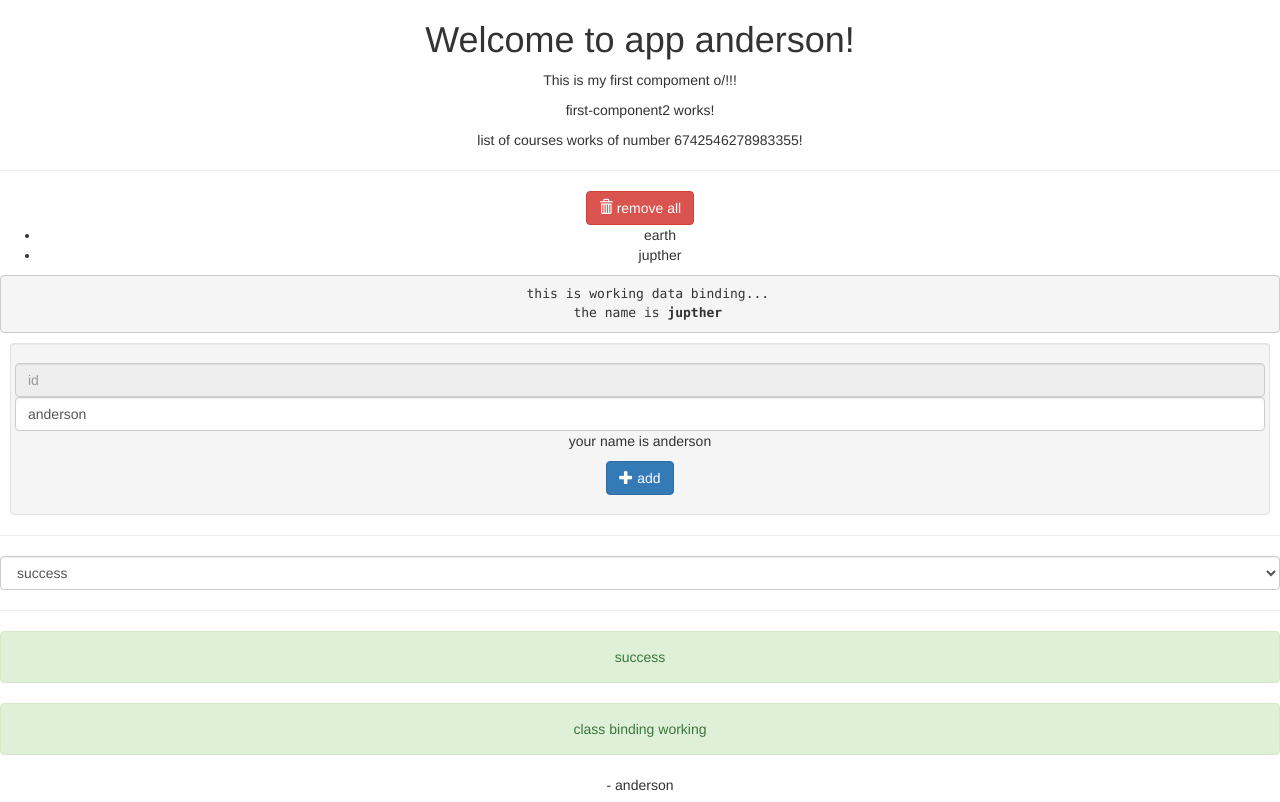
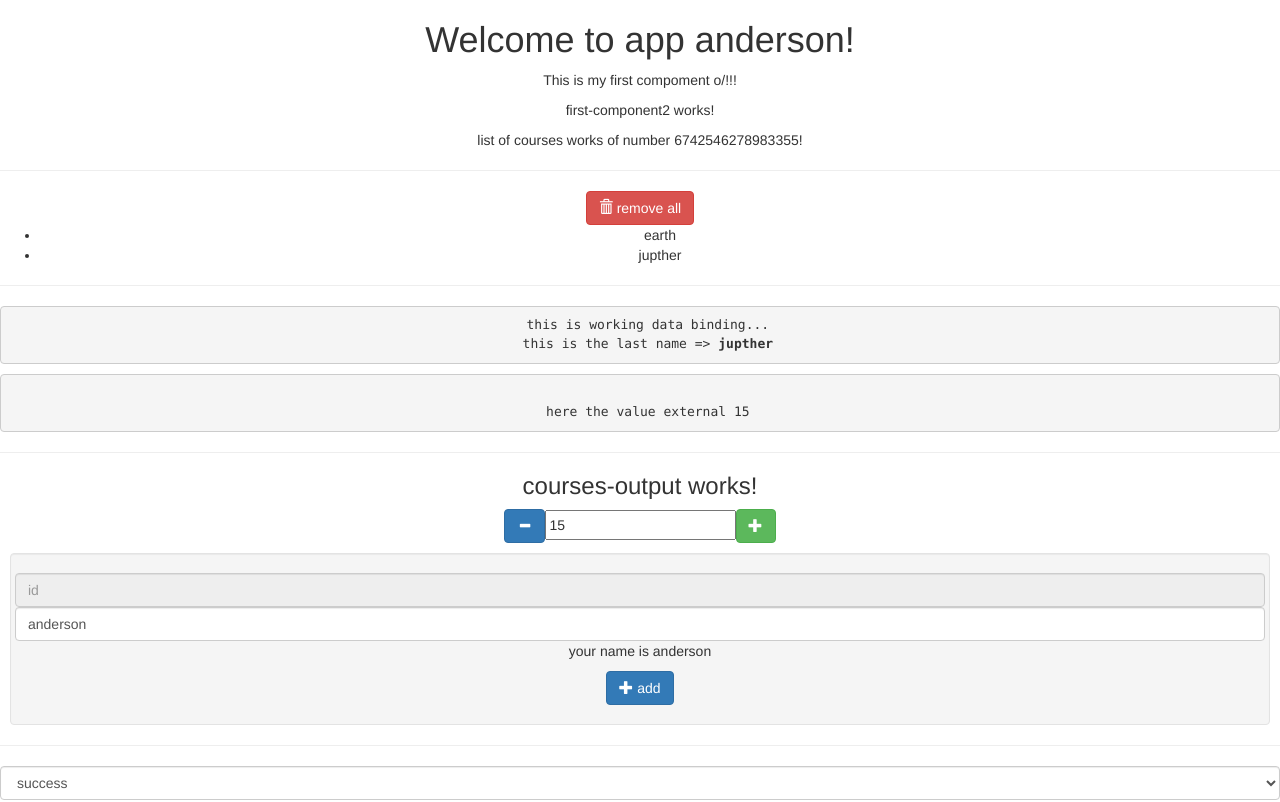
Before and after one commit to aasf86/angular2-geochurch, an Angular app: page / in a window 1280 px wide. Shown: the top 802 px of the page. Built offline with nearby package versions, Linux system fonts and the light colour scheme.

Commit message:
event binding output

```diff
--- a/src/app/courses/courses-binding/courses-binding.component.html
+++ b/src/app/courses/courses-binding/courses-binding.component.html
@@ -1,7 +1,7 @@
 <div >
   <pre>
   this is working data binding...
-  the name is <strong>{{name}}</strong>
+  this is the last name => <strong>{{name}}</strong>
 </pre>
 
 </div>
--- a/src/app/courses/courses-output/courses-output.component.html
+++ b/src/app/courses/courses-output/courses-output.component.html
@@ -1,3 +1,12 @@
-<p>
-  courses-output works!
-</p>
+<div>
+  <h3>courses-output works!</h3>
+
+  <button class="btn btn-primary" (click)="minus()">
+      <i class="glyphicon glyphicon-minus"></i>
+  </button>
+  <input type="number" [value]="value" class="" readonly style="padding: 3px;">
+  <button class="btn btn-success" (click)="more()">
+      <i class="glyphicon glyphicon-plus"></i>
+  </button>
+
+</div>
--- a/src/app/courses/courses-output/courses-output.component.ts
+++ b/src/app/courses/courses-output/courses-output.component.ts
@@ -1,4 +1,4 @@
-import { Component, OnInit } from '@angular/core';
+import { Component, OnInit, Input, Output, EventEmitter } from '@angular/core';
 
 @Component({
   selector: 'app-courses-output',
@@ -7,9 +7,27 @@ import { Component, OnInit } from '@angular/core';
 })
 export class CoursesOutputComponent implements OnInit {
 
+  @Input()
+  value:number = 0;
+
+  @Output()
+  changeValue:EventEmitter<any> = new EventEmitter();
+
   constructor() { }
 
+  minus(){
+    if(this.value == 0) return;
+    this.value--;
+    this.changeValue.emit(this.value.toString());
+  }
+
+  more(){
+    this.value++;
+    this.changeValue.emit(this.value.toString());
+  }
+
   ngOnInit() {
+
   }
 
 }
--- a/src/app/courses/courses.component.html
+++ b/src/app/courses/courses.component.html
@@ -15,4 +15,10 @@
   </li>
 </ul>
 
+<hr/>
 <app-courses-binding [name]="lastName()"></app-courses-binding>
+<pre>
+  here the value external {{localValue}}
+</pre>
+<hr/>
+<app-courses-output [value]="localValue" (changeValue)="onChangeValue($event)"></app-courses-output>
--- a/src/app/courses/courses.component.ts
+++ b/src/app/courses/courses.component.ts
@@ -1,5 +1,6 @@
 import { Component, OnInit } from '@angular/core';
 import { CoursesService } from './courses.service';
+import { NumberValueAccessor } from '@angular/forms/src/directives';
 
 @Component({
   selector: 'app-courses',
@@ -10,6 +11,8 @@ export class CoursesComponent implements OnInit {
 
   title = Math.random().toString().split('.')[1];
   items = [];
+
+  localValue:number = 15;
 
   constructor(private service:CoursesService) {
 
@@ -26,6 +29,11 @@ export class CoursesComponent implements OnInit {
       return this.items[this.items.length-1].name
     return '';
   }
+
+  onChangeValue($event){
+    this.localValue = $event;
+  }
+
   ngOnInit() {
   }
 
```
